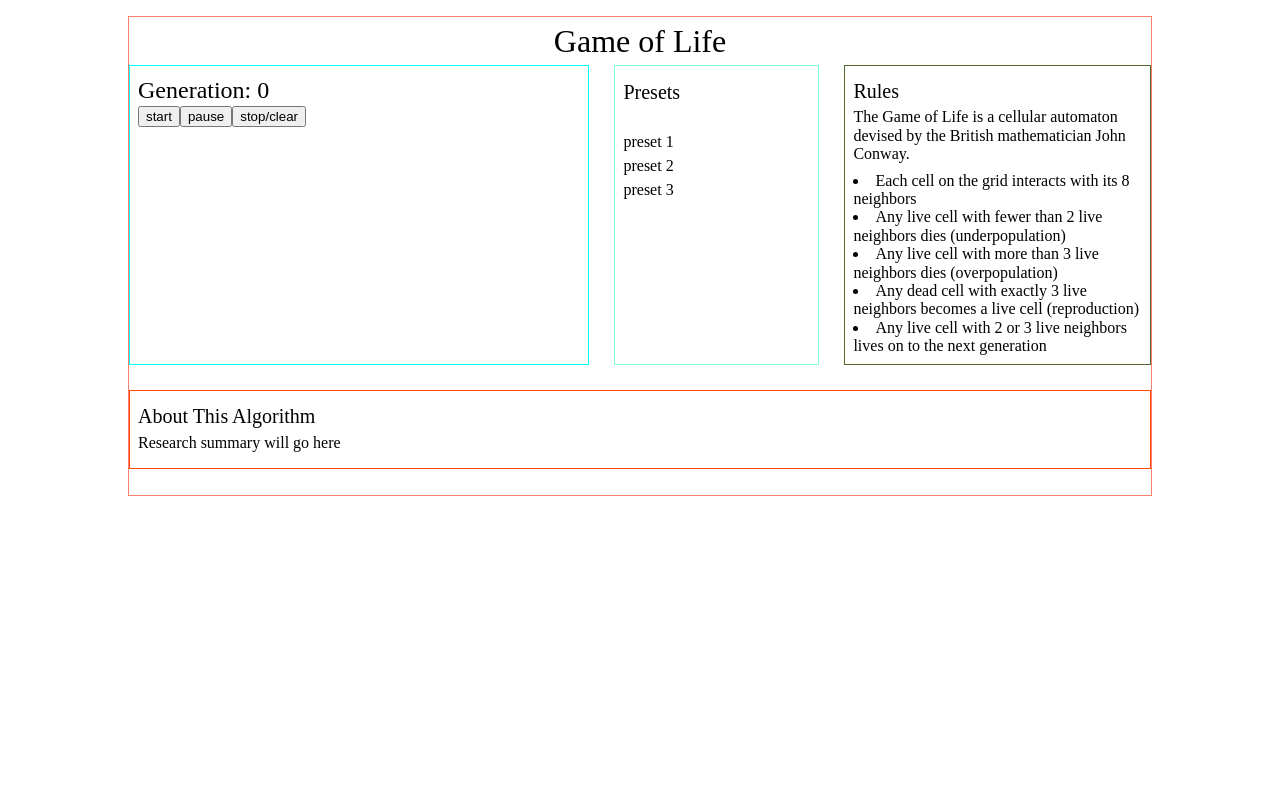
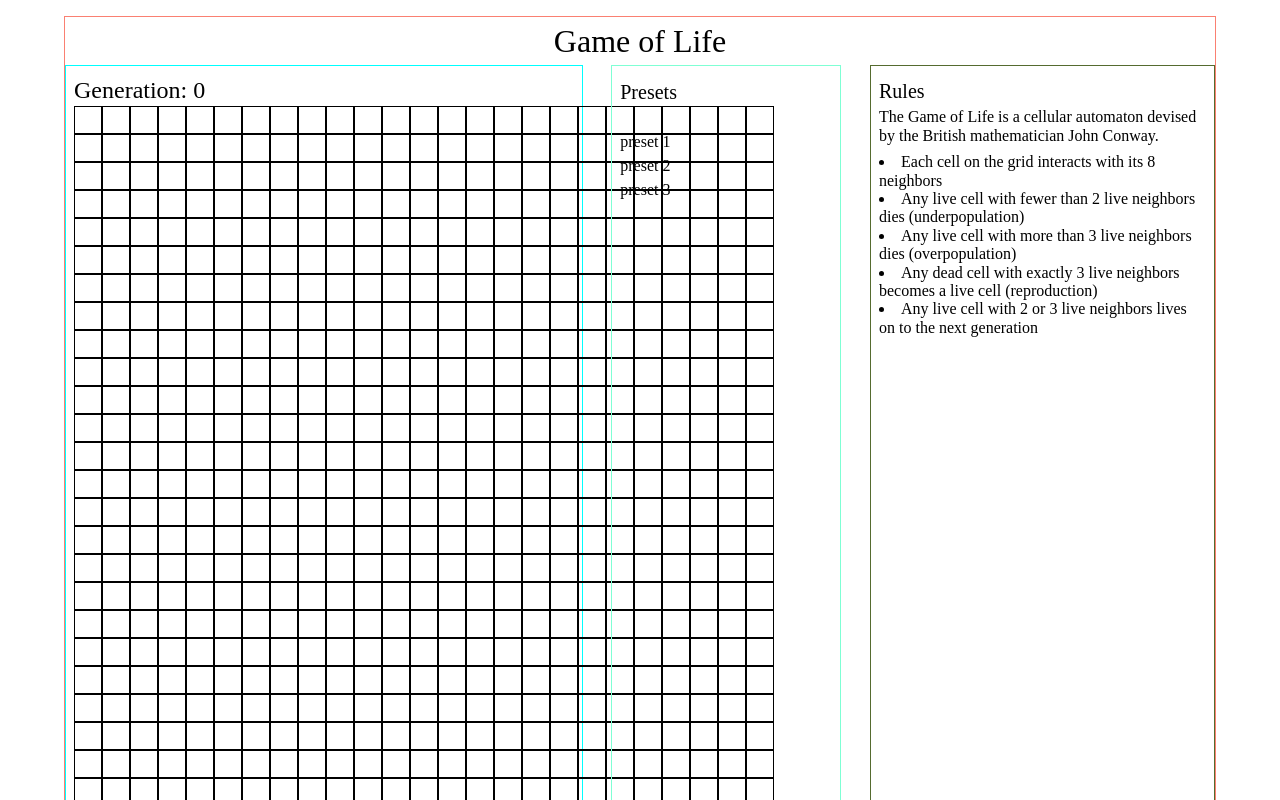
Before and after one commit to kp1129/cs-bw-1, a React (Create React App) app in the folder app/: page / in a window 1280 px wide. Shown: the top 800 px of the page. Built offline with nearby package versions, Linux system fonts and the light colour scheme.

Commit message:
add initial grid, toggle cell state

```diff
--- a/app/src/App.css
+++ b/app/src/App.css
@@ -1,6 +1,6 @@
 .app {
   border: 1px solid salmon;
-  width: 80%;
+  width: 90%;
   margin: 1rem auto;
   display: flex;
   flex-flow: row wrap;
@@ -64,3 +64,15 @@ ul {
   line-height: 1.15rem;
   border: 1px solid orangered;
 }
+
+.grid-container {
+  display: grid;
+  grid-template-columns: repeat(25, 1.75rem);
+}
+
+.cell {
+  /* background-color: brown; */
+  border: 1px solid black;
+  height: 1.75rem;
+  width: 1.75rem;
+}
--- a/app/src/components/GameContainer.js
+++ b/app/src/components/GameContainer.js
@@ -1,11 +1,46 @@
-import React from 'react';
+import React, {useState} from 'react';
+import Cell from './Cell';
 
 const GameContainer = () => {
+    // set the size of the grid
+    const numRows = 25;
+    const numCols = 25;
+
+    const [grid, setGrid] = useState(() => {
+        // initialize the grid
+        const rows = [];
+        for(let i = 0; i < numRows; i++){
+            // create array of length = numCols
+            // fill it with 0s because at this point
+            // no cells are alive
+            rows.push(Array.from(Array(numCols), () => 0));
+        }
+        return rows;
+    });
+
+    // this handler allows the user to toggle
+    // individual cell state
+    const handleCellClick = (i, j) => {
+        setGrid([...grid], grid[i][j] = !grid[i][j])
+    }
+
     return (
         <div className="game-container">
             <h2>Generation: 0</h2>
 
-            {/* grid container */}
+            <div className="grid-container">
+                {grid.map((row, i) => row.map((col, j) => (
+                        <div className="cell"
+                        key={`${i}-${j}`}
+                        onClick={() => handleCellClick(i, j)}
+                        style={{
+                            // cell color will depend on whether it's alive or dead
+                            // so it will be set dynamically
+                            backgroundColor: grid[i][j] ? "darkolivegreen" : undefined
+                        }} />
+                    ))
+                    )}
+            </div>
 
 
             <button type="button">start</button>
```
